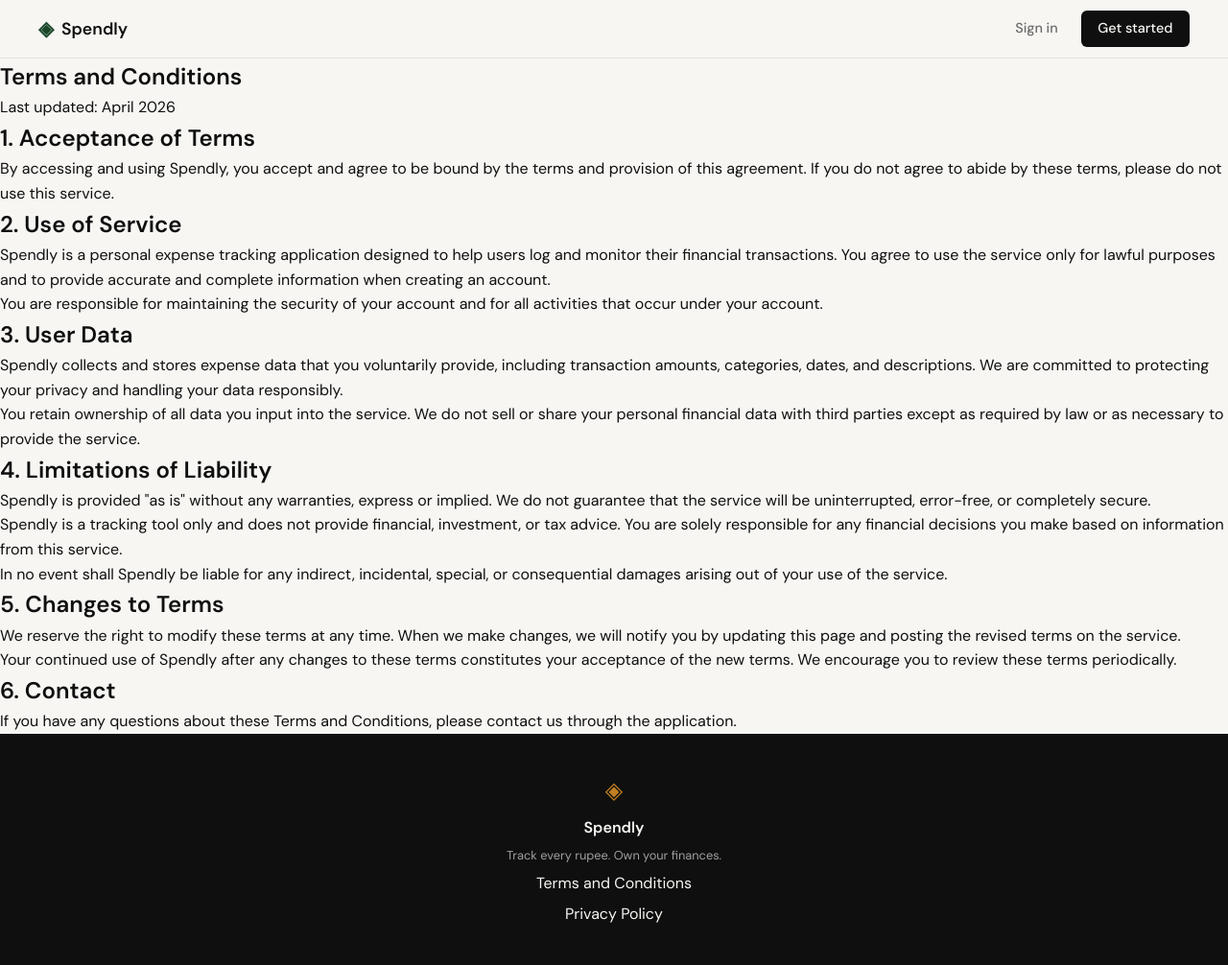
After one commit to Malav-c0/Spendly, a Flask app: page /terms in a window 1280 px wide. The commit adds this page. Shown: the whole page at 96% size. Run offline with Flask 3, Linux system fonts and the light colour scheme.

Commit message:
Added Content for Terms and Conditions

```diff
--- a/app.py
+++ b/app.py
@@ -20,6 +20,11 @@ def register():
 @app.route("/login")
 def login():
     return render_template("login.html")
+
+
+@app.route("/terms")
+def terms():
+    return render_template("terms.html")
 
 
 # ------------------------------------------------------------------ #
--- a/templates/base.html
+++ b/templates/base.html
@@ -35,7 +35,9 @@
             <span class="footer-name">Spendly</span>
             <p class="footer-copy">Track every rupee. Own your finances.</p>
             <div class="footer-links">
-                <a href="#">Terms and Conditions</a>
+                <a href="{{ url_for('terms') }}">Terms and Conditions</a>
+            </div>
+            <div class="footer-links">
                 <a href="#">Privacy Policy</a>
             </div>
         </div>
--- /dev/null
+++ b/templates/terms.html
@@ -0,0 +1,47 @@
+{% extends "base.html" %}
+
+{% block title %}Terms and Conditions — Spendly{% endblock %}
+
+{% block content %}
+<section class="terms-section">
+    <div class="terms-inner">
+        <h1 class="terms-title">Terms and Conditions</h1>
+        <p class="terms-intro">Last updated: April 2026</p>
+
+        <section class="terms-block">
+            <h2>1. Acceptance of Terms</h2>
+            <p>By accessing and using Spendly, you accept and agree to be bound by the terms and provision of this agreement. If you do not agree to abide by these terms, please do not use this service.</p>
+        </section>
+
+        <section class="terms-block">
+            <h2>2. Use of Service</h2>
+            <p>Spendly is a personal expense tracking application designed to help users log and monitor their financial transactions. You agree to use the service only for lawful purposes and to provide accurate and complete information when creating an account.</p>
+            <p>You are responsible for maintaining the security of your account and for all activities that occur under your account.</p>
+        </section>
+
+        <section class="terms-block">
+            <h2>3. User Data</h2>
+            <p>Spendly collects and stores expense data that you voluntarily provide, including transaction amounts, categories, dates, and descriptions. We are committed to protecting your privacy and handling your data responsibly.</p>
+            <p>You retain ownership of all data you input into the service. We do not sell or share your personal financial data with third parties except as required by law or as necessary to provide the service.</p>
+        </section>
+
+        <section class="terms-block">
+            <h2>4. Limitations of Liability</h2>
+            <p>Spendly is provided "as is" without any warranties, express or implied. We do not guarantee that the service will be uninterrupted, error-free, or completely secure.</p>
+            <p>Spendly is a tracking tool only and does not provide financial, investment, or tax advice. You are solely responsible for any financial decisions you make based on information from this service.</p>
+            <p>In no event shall Spendly be liable for any indirect, incidental, special, or consequential damages arising out of your use of the service.</p>
+        </section>
+
+        <section class="terms-block">
+            <h2>5. Changes to Terms</h2>
+            <p>We reserve the right to modify these terms at any time. When we make changes, we will notify you by updating this page and posting the revised terms on the service.</p>
+            <p>Your continued use of Spendly after any changes to these terms constitutes your acceptance of the new terms. We encourage you to review these terms periodically.</p>
+        </section>
+
+        <section class="terms-block">
+            <h2>6. Contact</h2>
+            <p>If you have any questions about these Terms and Conditions, please contact us through the application.</p>
+        </section>
+    </div>
+</section>
+{% endblock %}
```
